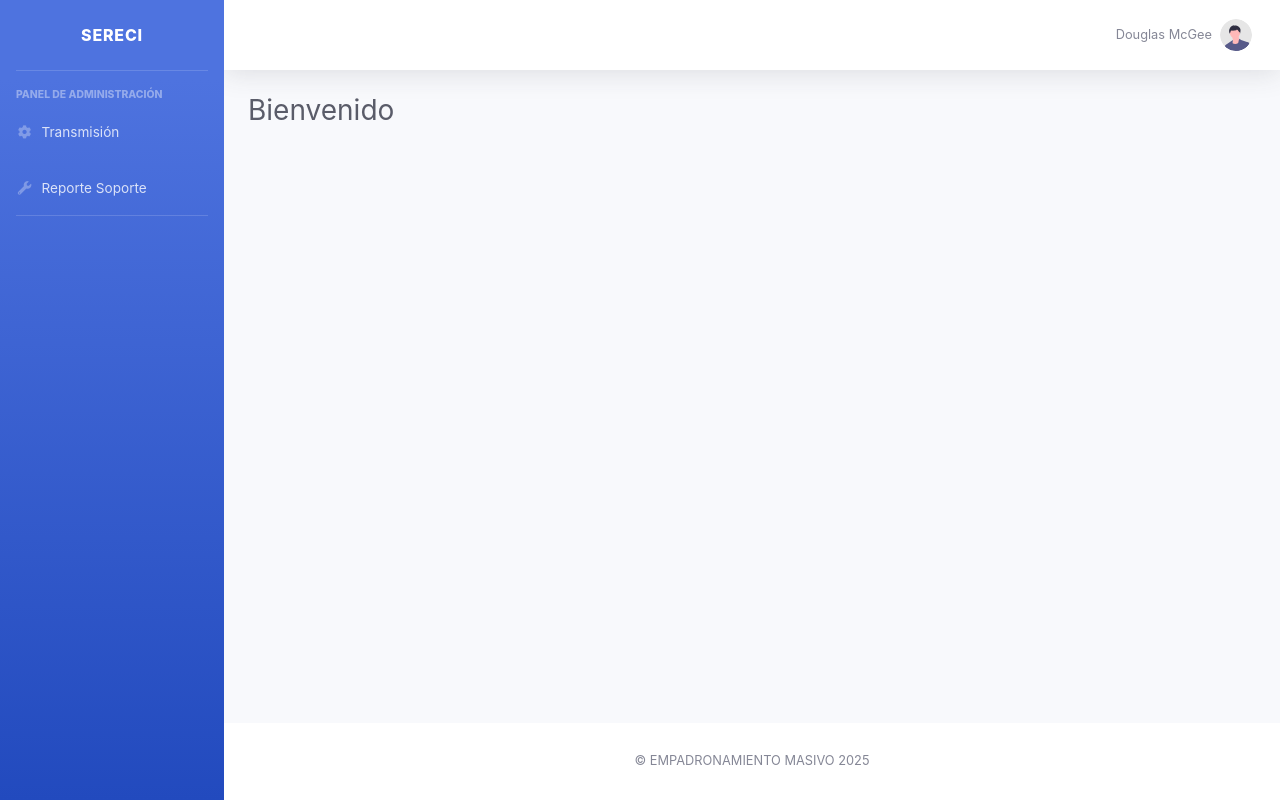
After one commit to Sereci/crud_qr, a Django app: template templates/soporteView/reporte.html in a window 1280 px wide. The commit adds this page. Run offline with Django 5.2, Linux system fonts and the light colour scheme; the template is opened without the code that fills it, so the values that code supplies are empty; some libraries are stand-ins or nearby versions.

Commit message:
Se añadio la pagina de reporte y  de transmision

```diff
--- a/app/urls.py
+++ b/app/urls.py
@@ -49,5 +49,8 @@ urlpatterns = [
 
     #bienvenida soporte
     path('soporte/bienvenida/', views.bienvenida_soporte, name='bienvenidaSoporte'),
-
+    #vista trasmision
+    path('soporte/transmision/', views.transmision_soporte, name='transmisionSoporte'),
+    #vista reportes
+    path('soporte/reporte/', views.reporte_soporte, name='reporteSoporte'),
 ]
--- a/app/views.py
+++ b/app/views.py
@@ -422,3 +422,9 @@ def generar_pdf_item_qr(request, item_id):
 def item_detail_html(request, item_id):
     item = get_object_or_404(Item, id=item_id)
     return render(request, 'app/item_detail.html', {'item': item})
+
+def transmision_soporte(request):
+    return render(request, 'soporteView/transmision.html')
+
+def reporte_soporte(request):
+    return render(request, 'soporteView/reporte.html')
--- a/templates/soporteView/index.html
+++ b/templates/soporteView/index.html
@@ -31,7 +31,7 @@
         <ul class="navbar-nav bg-gradient-primary sidebar sidebar-dark accordion" id="accordionSidebar">
 
             <!-- Sidebar - Brand -->
-            <a class="sidebar-brand d-flex align-items-center justify-content-center" href="index.html">
+            <a class="sidebar-brand d-flex align-items-center justify-content-center" href="#">
                 <div class="sidebar-brand-text mx-3">SERECI</div>
             </a>
 
@@ -47,7 +47,7 @@
 
             <!-- Nav Item - Pages Collapse Menu -->
             <li class="nav-item">
-                <a class="nav-link" href="#" data-target="#collapseTwo"
+                <a class="nav-link" href="/api/soporte/transmision/" data-target="#collapseTwo"
                     aria-expanded="true" aria-controls="collapseTwo">
                     <i class="fas fa-fw fa-cog"></i>
                     <span>Transmisión</span>
@@ -59,7 +59,7 @@
 
             <!-- Nav Item - Utilities Collapse Menu -->
             <li class="nav-item">
-                <a class="nav-link" href="#"  data-target="#collapseUtilities"
+                <a class="nav-link" href="/api/soporte/reporte/" data-target="#collapseUtilities"
                     aria-expanded="true" aria-controls="collapseUtilities">
                     <i class="fas fa-fw fa-wrench"></i>
                     <span>Reporte Soporte</span>
--- /dev/null
+++ b/templates/soporteView/reporte.html
@@ -0,0 +1,193 @@
+<!DOCTYPE html>
+<html lang="en">
+
+<head>
+
+    <meta charset="utf-8">
+    <meta http-equiv="X-UA-Compatible" content="IE=edge">
+    <meta name="viewport" content="width=device-width, initial-scale=1, shrink-to-fit=no">
+    <meta name="description" content="">
+    <meta name="author" content="">
+
+    <title>Panel de control de Soporte</title>
+    {% load static %}
+    <!-- Custom fonts for this template-->
+    <link href="{% static 'vendor/fontawesome-free/css/all.min.css' %}" rel="stylesheet" type="text/css">
+    <link
+        href="{% static 'https://fonts.googleapis.com/css?family=Nunito:200,200i,300,300i,400,400i,600,600i,700,700i,800,800i,900,900i' %}"
+        rel="stylesheet">
+
+    <!-- Custom styles for this template-->
+    <link href="{% static 'css/sb-admin-2.min.css' %}" rel="stylesheet">
+
+</head>
+
+<body id="page-top">
+
+    <!-- Page Wrapper -->
+    <div id="wrapper">
+
+        <!-- Sidebar -->
+        <ul class="navbar-nav bg-gradient-primary sidebar sidebar-dark accordion" id="accordionSidebar">
+
+            <!-- Sidebar - Brand -->
+            <a class="sidebar-brand d-flex align-items-center justify-content-center" href="#">
+                <div class="sidebar-brand-text mx-3">SERECI</div>
+            </a>
+
+
+
+            <!-- Divider -->
+            <hr class="sidebar-divider">
+
+            <!-- Heading -->
+            <div class="sidebar-heading">
+                Panel de administración
+            </div>
+
+            <!-- Nav Item - Pages Collapse Menu -->
+            <li class="nav-item">
+                <a class="nav-link" href="/api/soporte/transmision/" data-target="#collapseTwo"
+                    aria-expanded="true" aria-controls="collapseTwo">
+                    <i class="fas fa-fw fa-cog"></i>
+                    <span>Transmisión</span>
+                </a>
+                <div id="collapseTwo" class="collapse" aria-labelledby="headingTwo" data-parent="#accordionSidebar">
+
+                </div>
+            </li>
+
+            <!-- Nav Item - Utilities Collapse Menu -->
+            <li class="nav-item">
+                <a class="nav-link" href="/api/soporte/reporte/" data-target="#collapseUtilities"
+                    aria-expanded="true" aria-controls="collapseUtilities">
+                    <i class="fas fa-fw fa-wrench"></i>
+                    <span>Reporte Soporte</span>
+                </a>
+                <div id="collapseUtilities" class="collapse" aria-labelledby="headingUtilities"
+                    data-parent="#accordionSidebar">
+                    <div class="bg-white py-2 collapse-inner rounded">
+                    </div>
+                </div>
+            </li>
+
+            <!-- Divider -->
+            <hr class="sidebar-divider">
+
+
+        </ul>
+        <!-- End of Sidebar -->
+
+        <!-- Content Wrapper -->
+        <div id="content-wrapper" class="d-flex flex-column">
+
+            <!-- Main Content -->
+            <div id="content">
+
+                <!-- Topbar -->
+                <nav class="navbar navbar-expand navbar-light bg-white topbar mb-4 static-top shadow">
+
+                    <!-- Sidebar Toggle (Topbar) -->
+                    <button id="sidebarToggleTop" class="btn btn-link d-md-none rounded-circle mr-3">
+                        <i class="fa fa-bars"></i>
+                    </button>
+
+
+                    <!-- Topbar Navbar -->
+                    <ul class="navbar-nav ml-auto">
+
+                        <!-- Nav Item - Search Dropdown (Visible Only XS) -->
+
+                        <!-- Nav Item - Alerts -->
+
+
+
+                        <!-- Nav Item - User Information -->
+                        <li class="nav-item dropdown no-arrow">
+                            <a class="nav-link dropdown-toggle" href="#" id="userDropdown" role="button"
+                                data-toggle="dropdown" aria-haspopup="true" aria-expanded="false">
+                                <span class="mr-2 d-none d-lg-inline text-gray-600 small">Douglas McGee</span>
+                                <img class="img-profile rounded-circle"
+                                    src="img/undraw_profile.svg">
+                            </a>
+                            <!-- Dropdown - User Information -->
+                            <div class="dropdown-menu dropdown-menu-right shadow animated--grow-in"
+                                aria-labelledby="userDropdown">
+                                <a class="dropdown-item" href="#" data-toggle="modal" data-target="#logoutModal">
+                                    <i class="fas fa-sign-out-alt fa-sm fa-fw mr-2 text-gray-400"></i>
+                                    Cerrar Sesion
+                                </a>
+                            </div>
+                        </li>
+
+                    </ul>
+
+                </nav>
+                <!-- End of Topbar -->
+
+                <!-- Begin Page Content -->
+                <div class="container-fluid">
+
+                    <!-- Page Heading -->
+                    <h1 class="h3 mb-4 text-gray-800">Bienvenido</h1>
+
+                </div>
+                <!-- /.container-fluid -->
+
+            </div>
+            <!-- End of Main Content -->
+
+            <!-- Footer -->
+            <footer class="sticky-footer bg-white">
+                <div class="container my-auto">
+                    <div class="copyright text-center my-auto">
+                        <span> &copy; EMPADRONAMIENTO MASIVO 2025 </span>
+                    </div>
+                </div>
+            </footer>
+            <!-- End of Footer -->
+
+        </div>
+        <!-- End of Content Wrapper -->
+
+    </div>
+    <!-- End of Page Wrapper -->
+
+    <!-- Scroll to Top Button-->
+    <a class="scroll-to-top rounded" href="#page-top">
+        <i class="fas fa-angle-up"></i>
+    </a>
+
+    <!-- Logout Modal-->
+    <div class="modal fade" id="logoutModal" tabindex="-1" role="dialog" aria-labelledby="exampleModalLabel"
+        aria-hidden="true">
+        <div class="modal-dialog" role="document">
+            <div class="modal-content">
+                <div class="modal-header">
+                    <h5 class="modal-title" id="exampleModalLabel">Ready to Leave?</h5>
+                    <button class="close" type="button" data-dismiss="modal" aria-label="Close">
+                        <span aria-hidden="true">×</span>
+                    </button>
+                </div>
+                <div class="modal-body">Select "Logout" below if you are ready to end your current session.</div>
+                <div class="modal-footer">
+                    <button class="btn btn-secondary" type="button" data-dismiss="modal">Cancel</button>
+                    <a class="btn btn-primary" href="login.html">Logout</a>
+                </div>
+            </div>
+        </div>
+    </div>
+    {% load static %}
+    <!-- Bootstrap core JavaScript-->
+    <script src="{% static 'vendor/jquery/jquery.min.js' %}"></script>
+    <script src="{% static 'vendor/bootstrap/js/bootstrap.bundle.min.js' %}"></script>
+
+    <!-- Core plugin JavaScript-->
+    <script src="{% static 'vendor/jquery-easing/jquery.easing.min.js' %}"></script>
+
+    <!-- Custom scripts for all pages-->
+    <script src="{% static 'js/sb-admin-2.min.js' %}"></script>
+
+</body>
+
+</html>
```
Also changed, not shown: templates/soporteView/transmision.html (added, +194 -0 lines).
